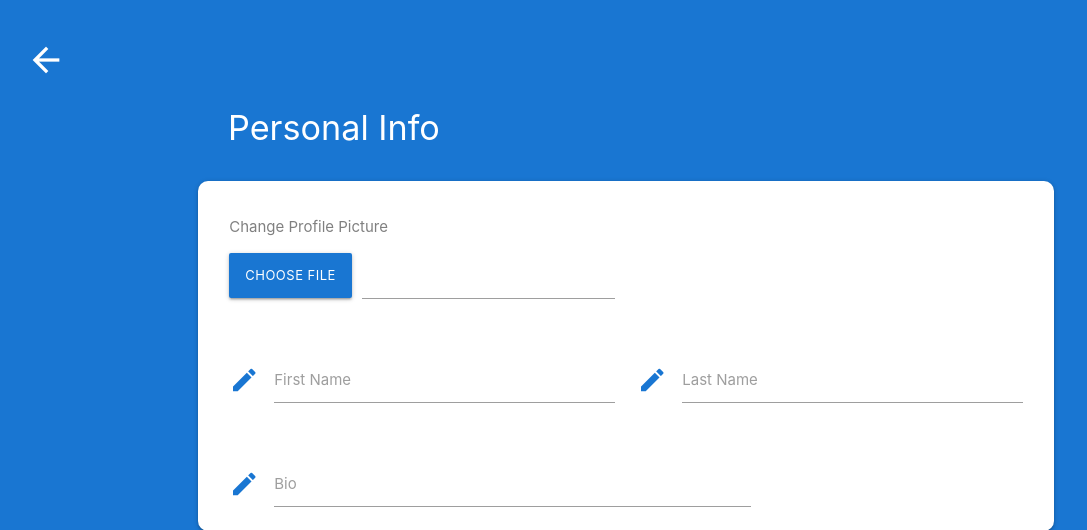
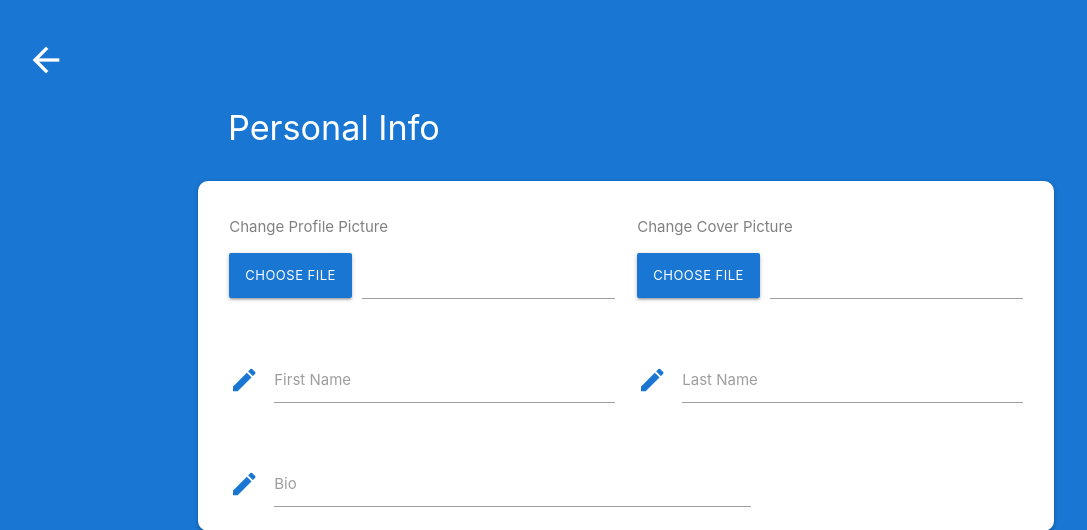
Before and after one commit to andreirawan97/projectUTSPemweb, a PHP site: page /editprofile.php in a window 1280 px wide. Shown: the top 530 px of the page, without its empty margins (14-1101 px from the left). Run offline with PHP 8.4, Linux system fonts and the light colour scheme; some libraries are stand-ins or nearby versions.

Commit message:
Improved

```diff
--- a/public/actions/signupAction.php
+++ b/public/actions/signupAction.php
@@ -32,7 +32,11 @@
   function insertToDatabase($inputtedUserID, $inputtedFullName, $inputtedGender, $inputtedEmail, $inputtedPassword, $_, $inputtedDateofbirth, $registerDate){
     include "serverConfig.php";
 
-    $query = "INSERT INTO account VALUES ('$inputtedUserID', '$inputtedEmail', '$inputtedFullName', '$inputtedGender', '$_', '$inputtedDateofbirth', '$registerDate', 'images/noImage.png')";
+    $query = "INSERT INTO account VALUES ('$inputtedUserID',
+    '$inputtedEmail', '$inputtedFullName', '$inputtedGender',
+    '$_', '$inputtedDateofbirth', '$registerDate',
+    'images/noImage.png', 'images/banner.png')";
+
     $conn->query($query);
 
     $salt = rand(100, 999);
--- a/public/css/main.css
+++ b/public/css/main.css
@@ -5,8 +5,8 @@ body {
 nav {
   z-index: -1;
   position: absolute;
-  /* background-color: #1976d2; */
-  background-image: url('../images/banner.png');
+  background-color: #1976d2;
+  /* background-image: url('../images/banner.png'); */
   padding: 10px 0px 150px 200px;
 }
 
--- a/public/editprofile.php
+++ b/public/editprofile.php
@@ -55,7 +55,21 @@
                       </div>
                     </form>
                   </div>
-                  <div class="col s6"></div>
+                  <div class="col s6">
+                    <form action="#">
+                      <p style="color: grey;">Change Cover Picture</p>
+
+                      <div class="file-field input-field">
+                        <div class="btn btn-small" style="background-color: #1976d2">
+                          <span>choose file</span>
+                          <input id="cpFile" type="file">
+                        </div>
+                        <div class="file-path-wrapper">
+                          <input id="cpFileName" class="file-path validate" type="text">
+                        </div>
+                      </div>
+                    </form>
+                  </div>
                 </div>
               </div>
               <div class="input-field col s6">
--- a/public/js/editprofile.js
+++ b/public/js/editprofile.js
@@ -22,12 +22,12 @@ $(document).ready(() => {
     modalLoading.open();
 
     let fileProfilePic = $('#ppFile').get(0).files;
-
-    //If file exist and already selected
+    let fileCoverPic = $('#cpFile').get(0).files;
+    //If files exist and already selected
     if (fileProfilePic.length) {
       // Reject big files
       if (fileProfilePic[0].size > $(this).data('max-size') * 1024) {
-        console.log('Please select a smaller file');
+        Swal.fire('Error!', 'Please select smaller file size!', 'error');
         return false;
       }
 
@@ -50,15 +50,11 @@ $(document).ready(() => {
           }
         });
       });
-    } else {
-      //Do something when no profile pic is chosen
-      modalLoading.close();
     }
   });
 });
 
-function uploadImage(resolve, reject, fileProfilePic) {
-  console.log(fileProfilePic);
+function uploadImage(resolve, reject, file) {
   let url = 'https://api.imgur.com/3/image';
   let clientID = '4689e4a62b06c0f';
   let clientSecret = '109c0adbff19a90cf5e0c5880b61f3dc2d98ec37';
@@ -72,7 +68,7 @@ function uploadImage(resolve, reject, fileProfilePic) {
     processData: false,
     mimeType: 'multipart/form-data',
     contentType: false,
-    data: fileProfilePic[0],
+    data: file[0],
   };
 
   $.ajax(settings).done(function(res) {
--- a/public/main.php
+++ b/public/main.php
@@ -26,7 +26,7 @@
   <link href="css/color.css" rel="stylesheet">
 </head>
 <body>
-  <nav>
+  <nav id="navbar">
   </nav>
 
   <div class="row" style="padding: 20px 20px 20px 20px">
@@ -34,8 +34,8 @@
       <div class="personalInfo card">
         <img id="profilePic" alt="" class="circle" style="height: 100px; width: 100px;">
 
-        <p id="fullName" style="font-size: 18px; margin-bottom: 0px">Full Name Here</p>
-        <p id="email" style="font-size: 14px; margin-top: 5px;">Email Here</p>
+        <p class="truncate" id="fullName" style="font-size: 18px; margin-bottom: 0px">Full Name Here</p>
+        <p class="truncate" id="email" style="font-size: 14px; margin-top: 5px;">Email Here</p>
         <p class="truncate" id="biography" style="font-size: 14px; margin-bottom: 0px; padding-bottom: 0px;"><i>No bio found</i></p>
 
         <div style="margin-top: 20px;">
--- a/public/visit.php
+++ b/public/visit.php
@@ -26,7 +26,7 @@
   <link href="css/color.css" rel="stylesheet">
 </head>
 <body>
-  <nav>
+  <nav id="navbar">
   </nav>
 
   <div class="row" style="padding: 20px 20px 20px 20px">
```
Also changed, not shown: public/js/main.js (+14 -8 lines), public/js/visit.js (+10 -0 lines).
